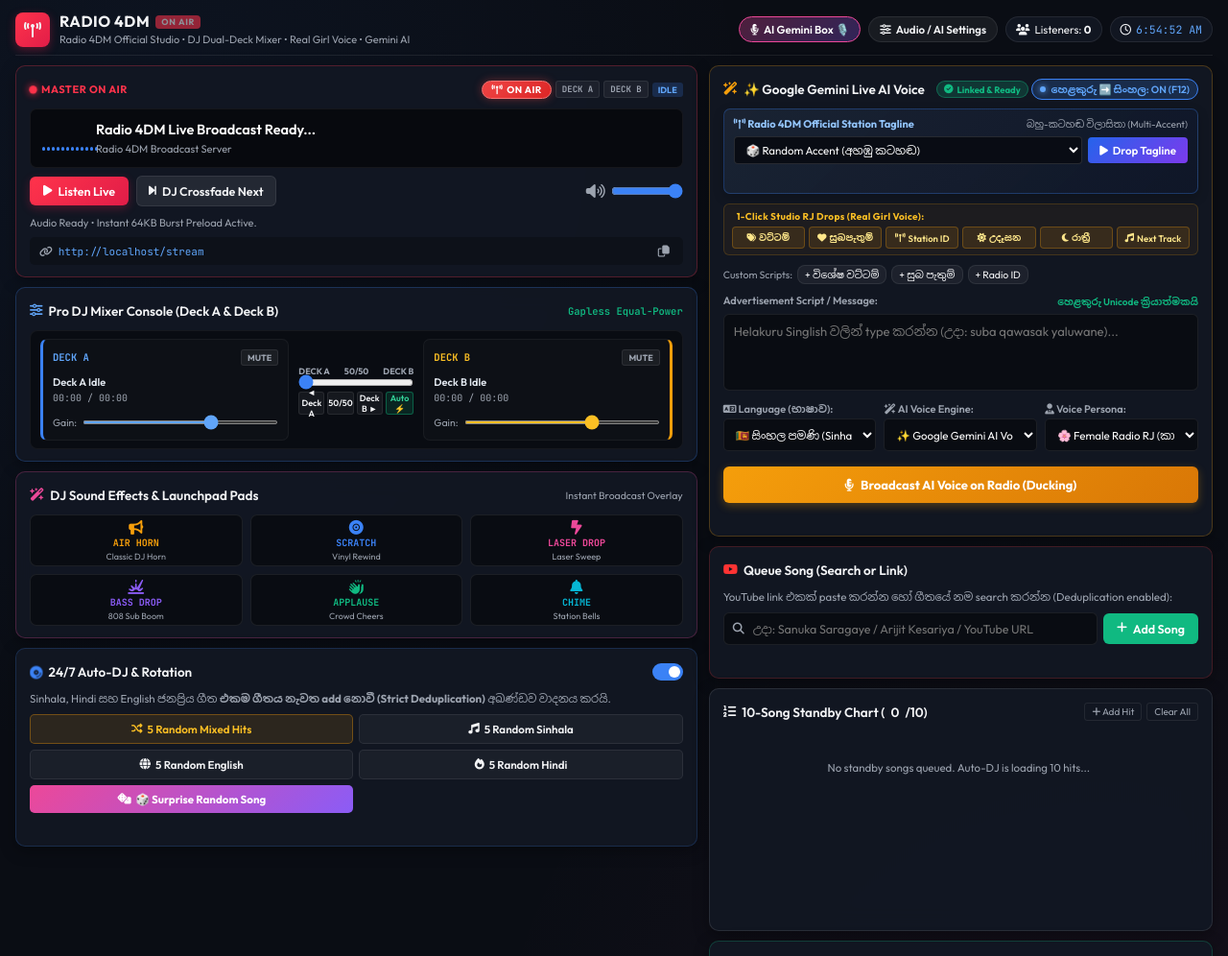
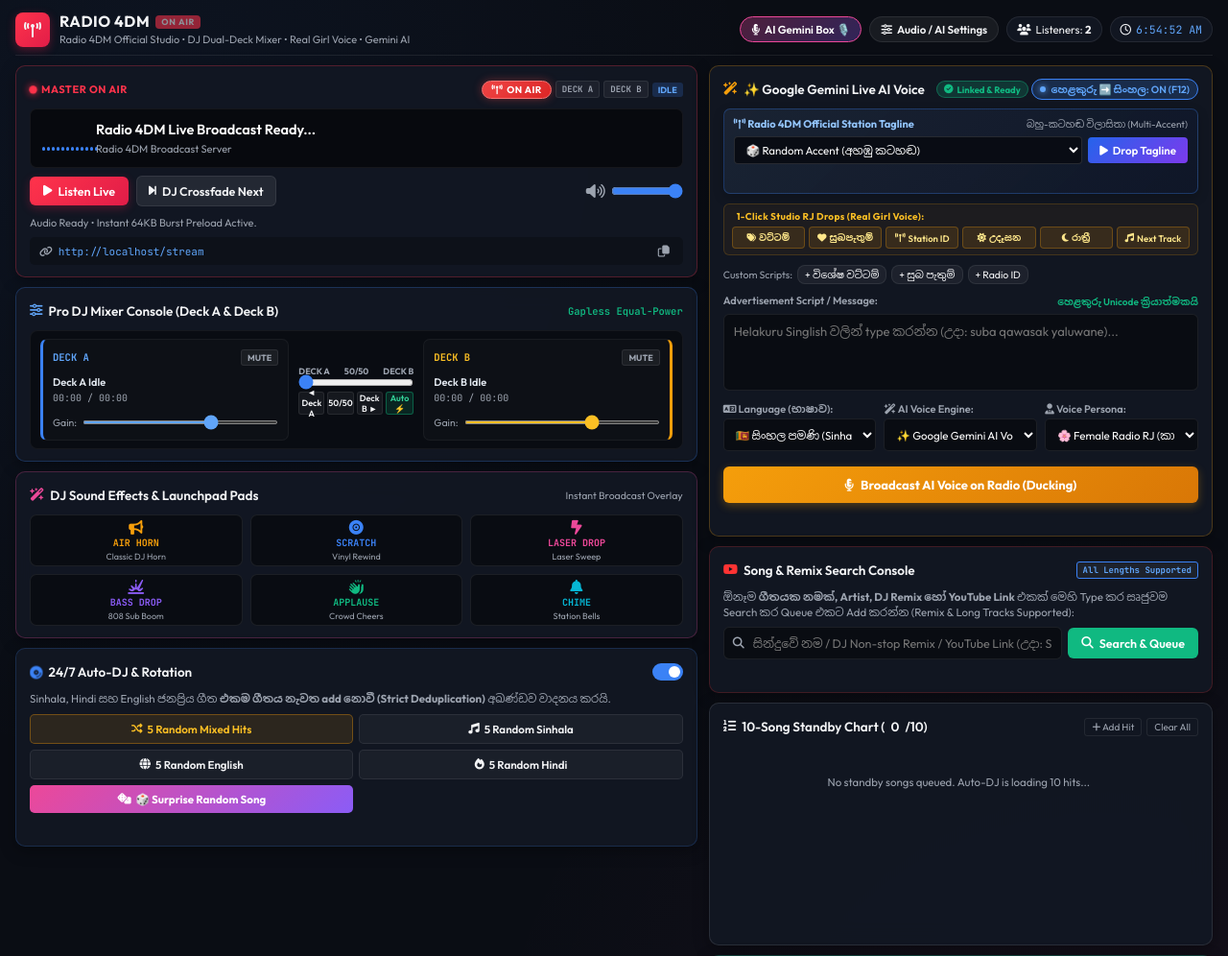
Before and after one commit to blackangel4dmotion-cyber/RadioFourDM, a FastAPI app: page / in a window 1280 px wide. Shown: the top 996 px of the page at 96% size. Run offline with FastAPI, Linux system fonts and the light colour scheme; data that the repository does not hold is empty; parts of the project's set-up code (start-up, migrations or seed data) failed here and were passed over.

Commit message:
Add files via upload

```diff
--- a/templates/index.html
+++ b/templates/index.html
@@ -342,17 +342,18 @@
                 <!-- 2. Queue Song -->
                 <div class="card yt-queue-card">
                     <div class="card-header">
-                        <h3><i class="fa-brands fa-youtube" style="color: #ff3333;"></i> Queue Song (Search or Link)</h3>
+                        <h3><i class="fa-brands fa-youtube" style="color: #ff3333;"></i> Song & Remix Search Console</h3>
+                        <span class="badge-deck" style="color:#60a5fa; border-color:#3b82f6;">All Lengths Supported</span>
                     </div>
                     <p class="section-desc">
-                        YouTube link එකක් paste කරන්න හෝ ගීතයේ නම search කරන්න (Deduplication enabled):
+                        ඕනෑම <strong>ගීතයක නමක්, Artist, DJ Remix හෝ YouTube Link</strong> එකක් මෙහි Type කර සෘජුවම Search කර Queue එකට Add කරන්න (Remix & Long Tracks Supported):
                     </p>
                     <form id="youtubeForm" class="control-form">
                         <div class="input-group">
                             <i class="fa-solid fa-magnifying-glass input-icon"></i>
-                            <input type="text" id="ytUrlInput" placeholder="උදා: Sanuka Saragaye / Arijit Kesariya / YouTube URL" required autocomplete="off">
+                            <input type="text" id="ytUrlInput" placeholder="සින්දුවේ නම / DJ Non-stop Remix / YouTube Link (උදා: Saragaye remix)..." required autocomplete="off">
                             <button type="submit" id="addYtBtn" class="btn btn-success btn-inline-add">
-                                <i class="fa-solid fa-plus"></i> Add Song
+                                <i class="fa-solid fa-magnifying-glass"></i> Search & Queue
                             </button>
                         </div>
                     </form>
```
